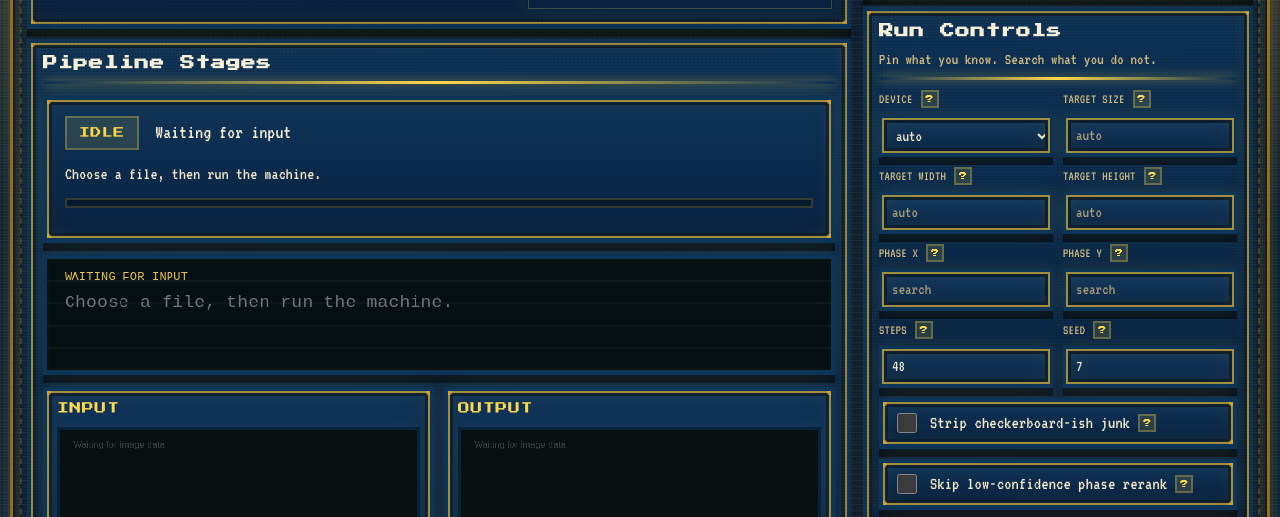
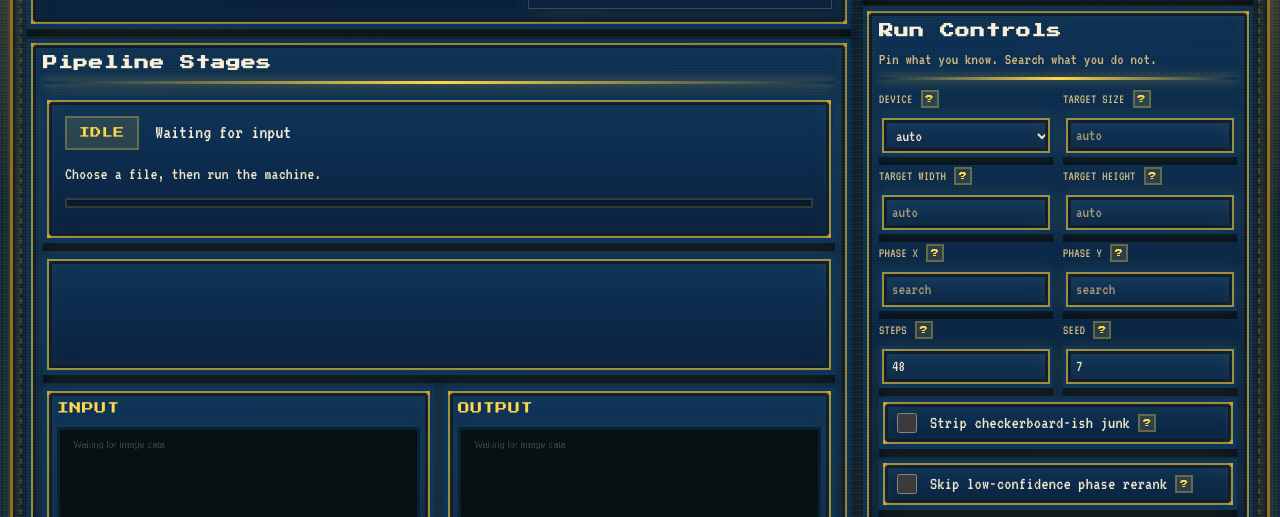
Before and after one commit to GameCult/repixelizer, a plain HTML site: page src/repixelizer/gui_static/index.html in a window 1280 px wide. Shown: the part 263-780 px from the top of the page. Drawn offline with Linux system fonts and the light colour scheme.

Commit message:
Hide inactive loss panel

```diff
--- a/src/repixelizer/gui_static/app.js
+++ b/src/repixelizer/gui_static/app.js
@@ -456,6 +456,10 @@ function renderLossPlaceholder(context, width, heading, detail) {
     drawWrappedCanvasText(context, detail, { x: 18, y: 38, maxWidth: width - 36, lineHeight: 20 });
 }
 function renderLossChart() {
+    lossCanvas.hidden = state.stageKey !== "solver";
+    if (lossCanvas.hidden) {
+        return;
+    }
     const context = lossCanvas.getContext("2d");
     if (!context) {
         return;
@@ -473,10 +477,6 @@ function renderLossChart() {
         context.moveTo(0, y);
         context.lineTo(width, y);
         context.stroke();
-    }
-    if (state.stageKey !== "solver") {
-        renderLossPlaceholder(context, width, state.stageLabel, state.statusText);
-        return;
     }
     const losses = state.frames
         .filter((frame) => typeof frame.loss === "number")
--- a/src/repixelizer/gui_static/index.html
+++ b/src/repixelizer/gui_static/index.html
@@ -55,7 +55,7 @@
                 <span id="stepValue" class="step-value">No frames yet</span>
               </div>
             </div>
-            <canvas id="lossCanvas" class="loss-canvas" width="800" height="120"></canvas>
+            <canvas id="lossCanvas" class="loss-canvas" width="800" height="120" hidden></canvas>
             <div class="viewer-grid viewer-grid-dual">
               <figure class="viz-card">
                 <div class="viz-label" id="leftVizLabel">Input</div>
```
Also changed, not shown: frontend/src/app.ts (+4 -4 lines).
